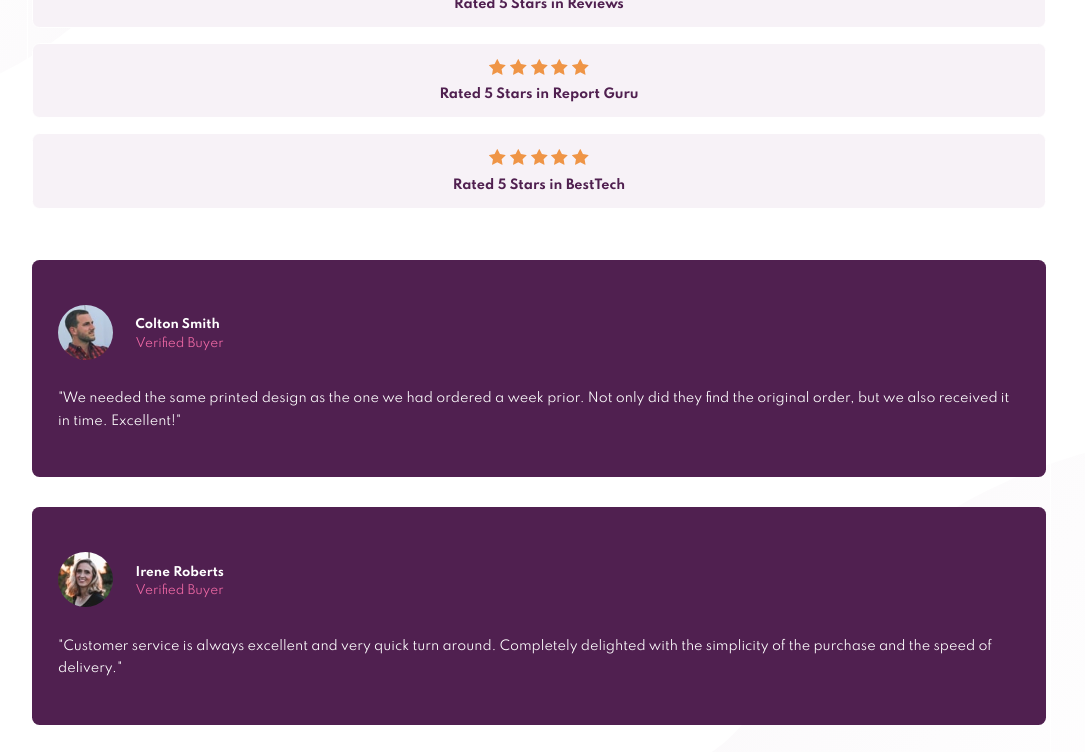
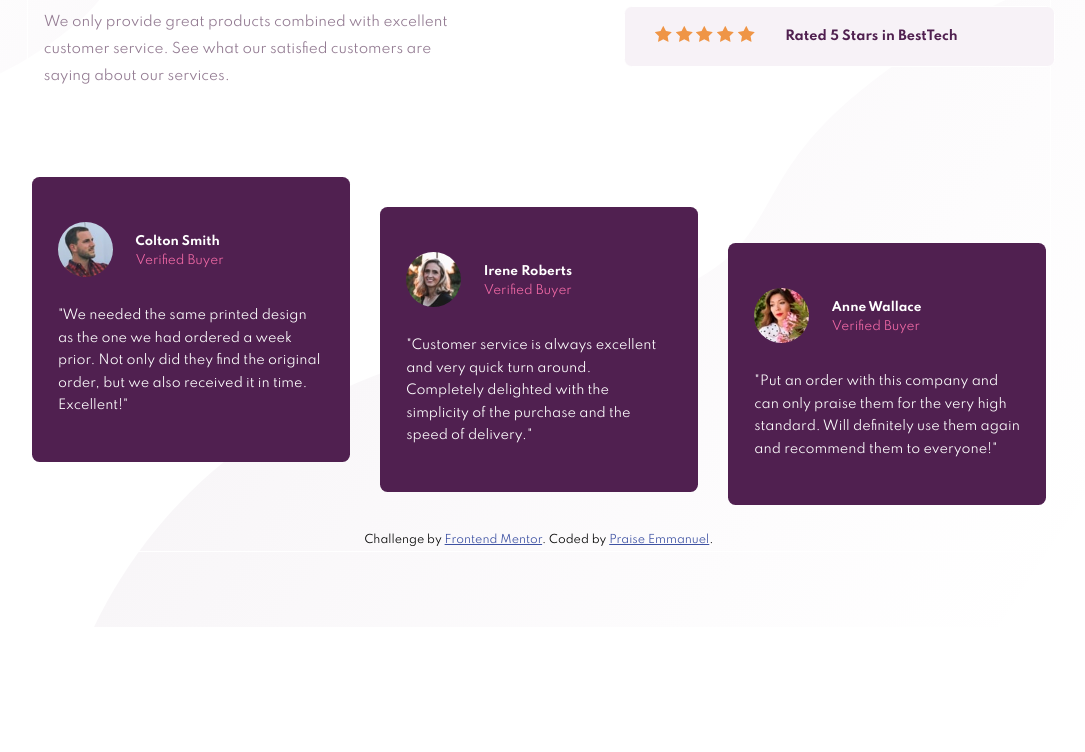
Before and after one commit to praisepelumi/social-proof-section, a plain HTML site: page index.html in a window 1280 px wide. Shown: the part 260-1012 px from the top of the page, without its empty margins (101-1186 px from the left). After the commit the page ends 887 px from the top, so only its background shows below. Drawn offline with Linux system fonts and the light colour scheme.

Commit message:
semi-finalize project

```diff
--- a/index.html
+++ b/index.html
@@ -26,16 +26,17 @@
 </head>
 
 <body>
-  <section class="main-container">
+  <main class="main-container">
     <div class="top-container">
       <div class="info-container">
         <h1 class="header">10,000+ of our users love our products.</h1>
-        <p class="about">We only provide great products combined with excellent customer service. See what our satisfied customers are saying about our services.</p>
-      </div>
+        <p class="about">We only provide great products combined with excellent customer service. See what our satisfied
+          customers are saying about our services.</p>
       </div>
 
+
       <div class="accolades-container">
-      <section class="accolades">
+        <section class="accolades reviews-star">
           <div class="star-div">
             <img src="images/icon-star.svg" alt="" class="star-rating">
             <img src="images/icon-star.svg" alt="" class="star-rating">
@@ -49,7 +50,7 @@
           </div>
         </section>
 
-      <section class="accolades">
+        <section class="accolades report-guru">
           <div class="star-div">
             <img src="images/icon-star.svg" alt="" class="star-rating">
             <img src="images/icon-star.svg" alt="" class="star-rating">
@@ -62,7 +63,7 @@
           </div>
         </section>
 
-      <section class="accolades">
+        <section class="accolades best-tech">
           <div class="star-div">
             <img src="images/icon-star.svg" alt="" class="star-rating">
             <img src="images/icon-star.svg" alt="" class="star-rating">
@@ -76,10 +77,11 @@
         </section>
 
       </div>
+    </div>
 
 
     <div class="review-container">
-      <div class="comment-box">
+      <div class="comment-box colton">
         <section class="profile-info">
           <div class="image-holder">
             <img src="images/image-colton.jpg" alt="">
@@ -96,7 +98,7 @@
         </blockquote>
       </div>
 
-      <div class="comment-box">
+      <div class="comment-box irene">
         <section class="profile-info">
           <div class="image-holder">
             <img src="images/image-irene.jpg" alt="">
@@ -112,7 +114,7 @@
         </blockquote>
       </div>
 
-      <div class="comment-box">
+      <div class="comment-box anne">
         <section class="profile-info">
           <div class="image-holder">
             <img src="images/image-anne.jpg" alt="">
@@ -135,11 +137,10 @@
     <div class="attribution">
       Challenge by
       <a href="https://www.frontendmentor.io?ref=challenge" target="_blank">Frontend Mentor</a>. Coded by <a
-        href="#">Your
-        Name Here</a>.
+        href="#">Praise Emmanuel</a>.
     </div>
 
-  </section>
+  </main>
 
 
 
--- a/styles.css
+++ b/styles.css
@@ -10,7 +10,7 @@ html {
 
 body {
     width: 100vw;
-    min-width: 375px;
+    /* min-width: 375px; */
     min-height: 100vh;
     display: flex;
     justify-content: center;
@@ -24,16 +24,13 @@ body {
 .main-container {
     border: 1px solid white;
     width: 100vw;
-    /* display: flex;
-    flex-direction: column;
     align-items: center;
-    justify-content: center; */
+    justify-content: center;
     padding: 5rem 1.5rem;
 }
 
 .top-container {
     text-align: center;
-    display: flex;
 }
 
 .header {
@@ -146,6 +143,7 @@ body {
         background-image: url(/images/bg-pattern-top-desktop.svg), url(/images/bg-pattern-bottom-desktop.svg);
         background-repeat: no-repeat, no-repeat;
         background-position: top left, bottom right;
+        display: flex;
     }
 
     .main-container {
@@ -155,11 +153,79 @@ body {
         margin: 5rem 0;
     }
 
-    .top-container {
-        display: flex;
-        flex-direction: row;
-    }
+   .top-container {
+       display: flex;
+       flex-direction: row;
+   }
 
+   .info-container {
+       flex-grow: 1;
+       flex-basis: 0;
+       text-align: start;
+   }
+
+   .info-container .header {
+       width: 75%;
+       font-size: 2.75rem
+   }
+
+   .info-container .about {
+       width: 80%;
+   }
+
+   .accolades-container {
+       flex-grow: 1;
+       flex-basis: 0;
+       align-items: flex-start;
+   }
+
+   .accolades {
+       display: flex;
+       flex-direction: row;
+       justify-content: flex-start;
+       width: 85%;
+       padding: 1.2rem 0;
+   }
+
+   .star-div {
+       margin: 0 2rem;
+   }
+
+
+
+   .report-guru {
+       margin-left: 3rem;
+   }
+
+   .best-tech {
+       margin-left: 5.65rem;
+   }
+
+   .review-container {
+       display: flex;
+       flex-direction: row;
+       align-items: flex-start;
+       margin-top: 3rem;
+   }
+
+   .comment-box {
+       margin: 0;
+       flex-grow: 1;
+       flex-basis: 0;
+   }
+
+   .colton {
+        margin-top: 2rem;
+   }
+
+   .irene {
+       margin: 0 2rem;
+       margin-top: 4rem;
+   }
+
+   .anne {
+       margin-top: 6.4rem;
+   }
 
 
 
```
Lines whose indentation alone changed are shown as unchanged.
